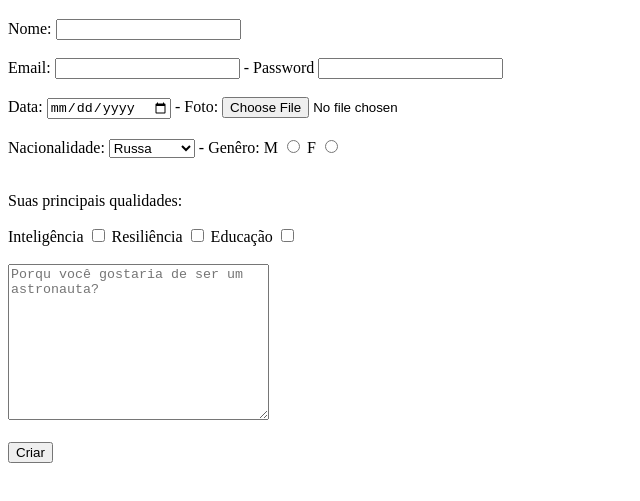
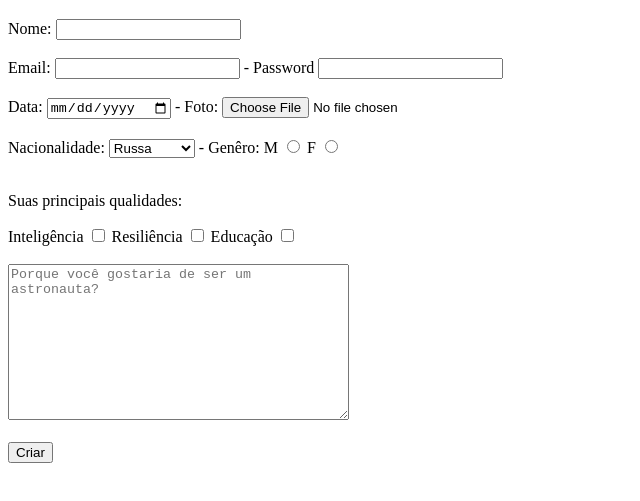
Before and after one commit to rjunio98/exercicio-html-css, a plain HTML site: page ex04 - formulario/index.html in a window 1280 px wide. Shown: the part 61-562 px from the top of the page, without its empty margins (0-640 px from the left). Drawn offline with Linux system fonts and the light colour scheme.

Commit message:
adicionei comandos

```diff
--- a/ex04 - formulario/index.html
+++ b/ex04 - formulario/index.html
@@ -8,6 +8,7 @@
 </head>
 <body>
    <h1>Cadastro da liga dos astronautas</h1>
+   <form enctype="multipart/form-data">
         <div>
             <label for="name">Nome:</label>
             <input type="text" id="name" name="name">
@@ -27,6 +28,7 @@
         <div>
             <label for="birthday">Data:</label>
             <input type="date" id="birthday" name="birthday">
+
             <label for="photo">- Foto:</label>
             <input type="file" id="photo" name="photo">
         </div>
@@ -63,14 +65,14 @@
         <br>
 
         <div>
-    <textarea name="description" id="description" cols="30" rows="10" placeholder="Porqu você gostaria de ser um astronauta?"></textarea>
+            <textarea name="description" id="description" cols="40" rows="10" placeholder="Porque você gostaria de ser um astronauta?" ></textarea>
         </div>
 
         <br>
 
         <div>
          <input type="submit" value="Criar">
-
         </div>
+    </form>
 </body>
 </html>
```
Lines whose indentation alone changed are shown as unchanged.
